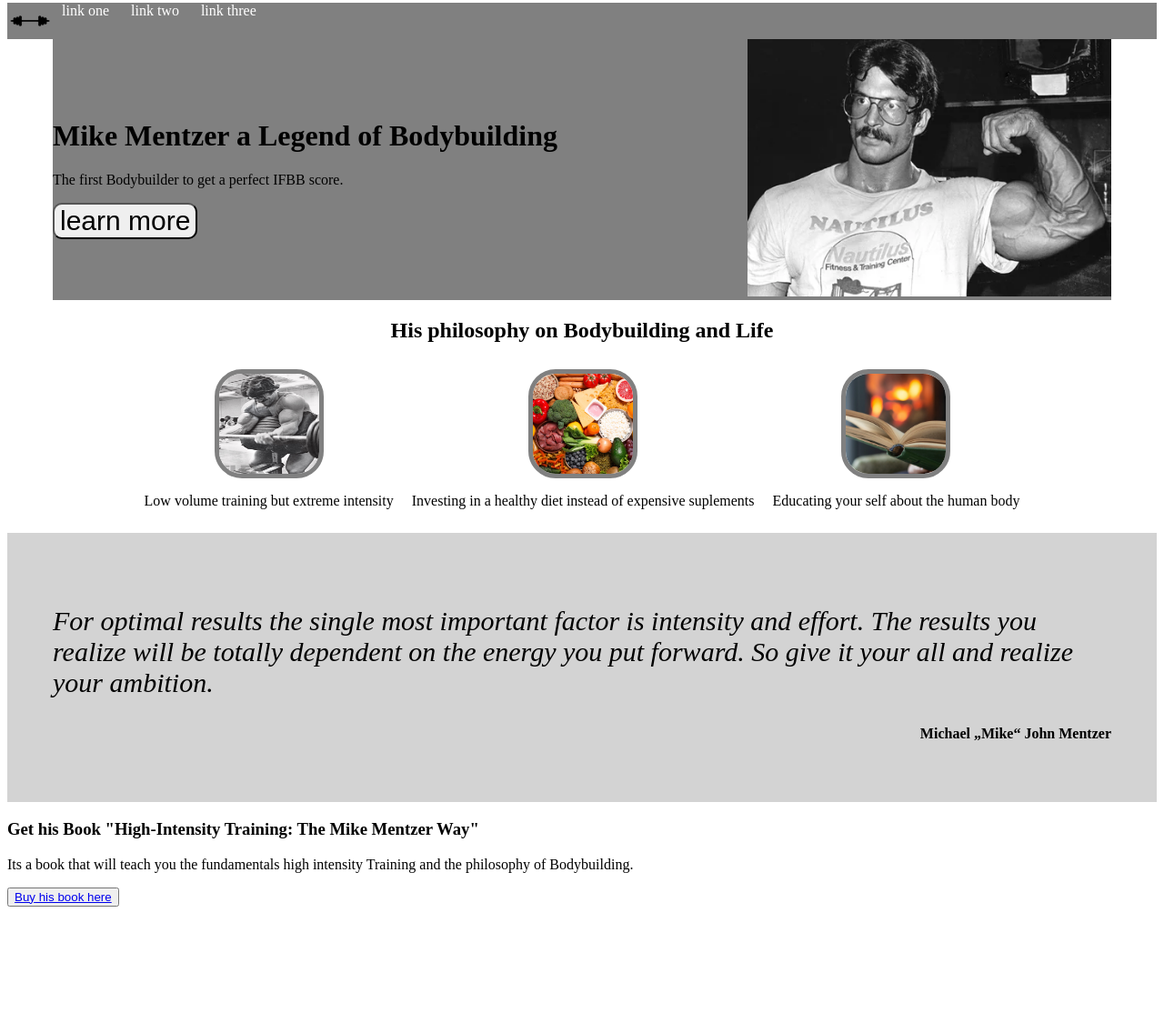
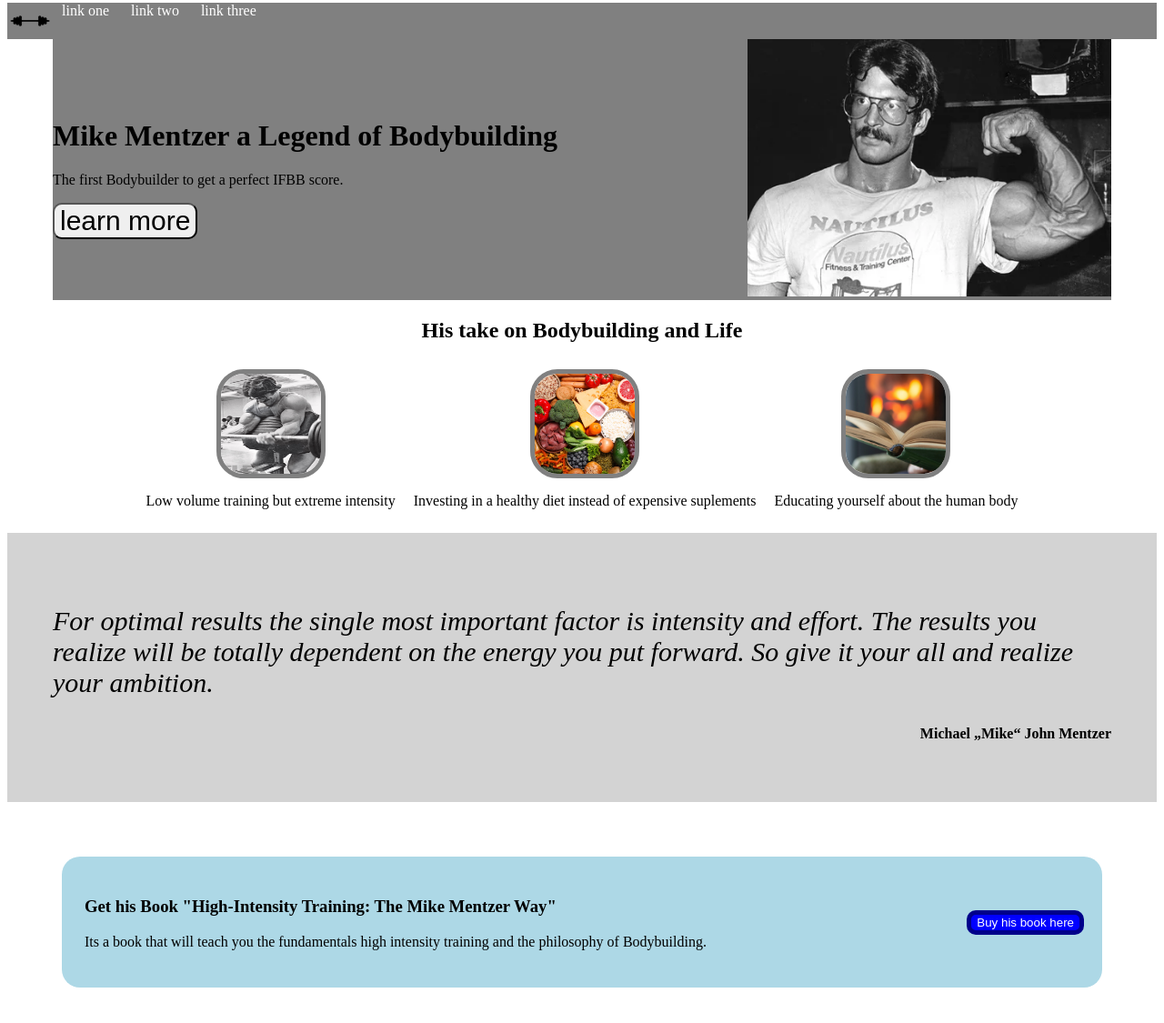
Before and after one commit to donttouchmylancable/landing_page, a plain HTML site: page index.html in a window 1280 px wide. Shown: the part 5-1130 px from the top of the page at 91% size. Before the commit the page ends 1010 px from the top, so only its background shows below. Drawn offline with Linux system fonts and the light colour scheme.

Commit message:
added css to the notification box

```diff
--- a/index.html
+++ b/index.html
@@ -28,7 +28,7 @@
                 </div>
             </div>
             <div class="picturebox">
-                <h2>His philosophy on Bodybuilding and Life</h2>
+                <h2>His take on Bodybuilding and Life</h2>
                 <div class="picturelist">
                     <div class="text_and_picture">
                         <img src="curls.webp">
@@ -43,7 +43,7 @@
                     </div>
                     <div class="text_and_picture">
                         <img src="book.webp">
-                        <p>Educating your self about the human body</p>
+                        <p>Educating yourself about the human body</p>
 
                     </div>
                 </div>
@@ -60,7 +60,7 @@
                 <div class="inner_box">
                     <div class="text">
                         <h3>Get his Book "High-Intensity Training: The Mike Mentzer Way"</h3>
-                        <p>Its a book that will teach you the fundamentals high intensity Training and
+                        <p>Its a book that will teach you the fundamentals high intensity training and
                              the philosophy of Bodybuilding.</p>
                     </div>
                     <button><a href="https://www.amazon.de/High-Intensity-Training-Mike-Mentzer-Way/dp/0071383301">
--- a/style.css
+++ b/style.css
@@ -91,3 +91,30 @@ height:110px;
     font-weight:bold;
     text-align:right;
 }
+.notification{
+    margin:50px;
+
+}
+.inner_box{
+    margin:60px;
+    display:flex;
+    background:lightblue;
+    border:5px soilid lightblue;
+    border-radius:20px;
+}
+.text{
+    padding:5px;
+    flex:2;
+    margin:20px;
+}
+.inner_box button{
+    align-self:center;
+    background:blue;
+    margin:20px;
+    border:5px solid darkblue;
+    border-radius:10px;
+}
+.inner_box button a{
+    text-decoration:none;
+    color:white;
+}
```
